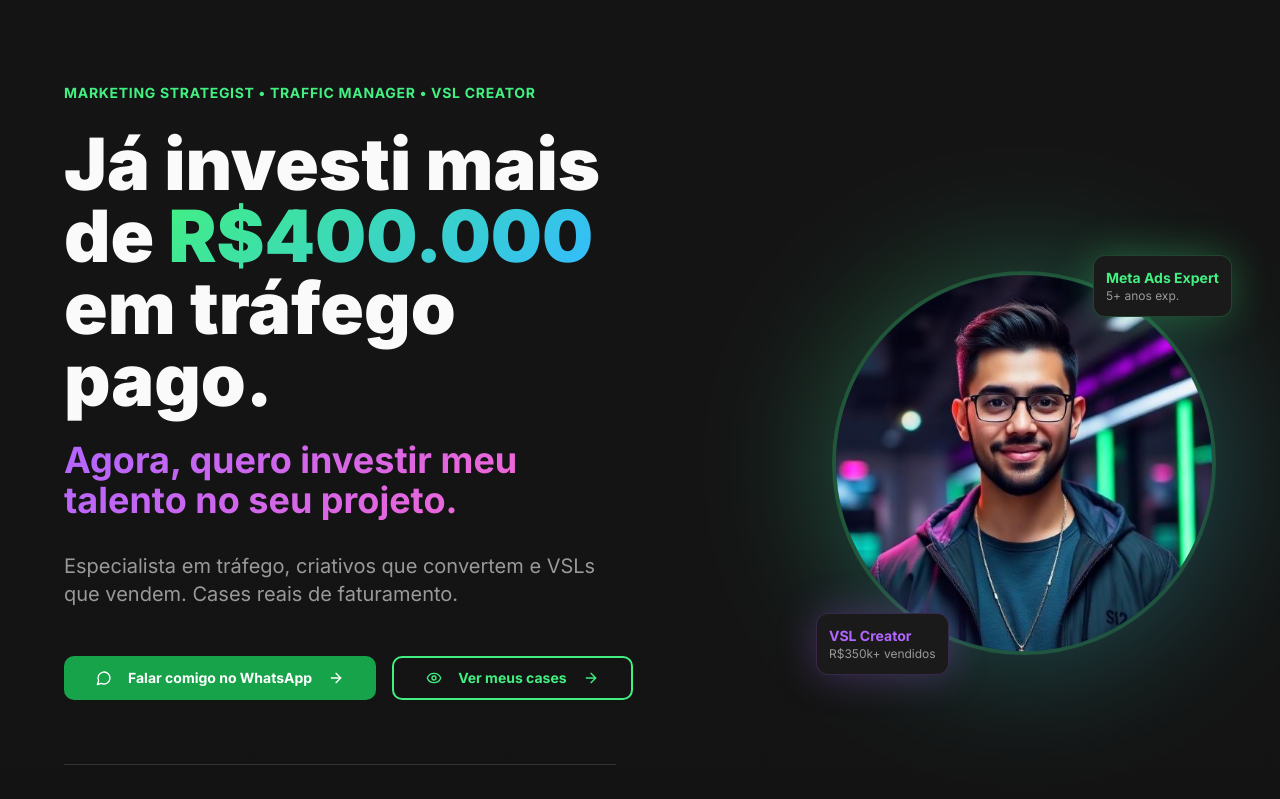
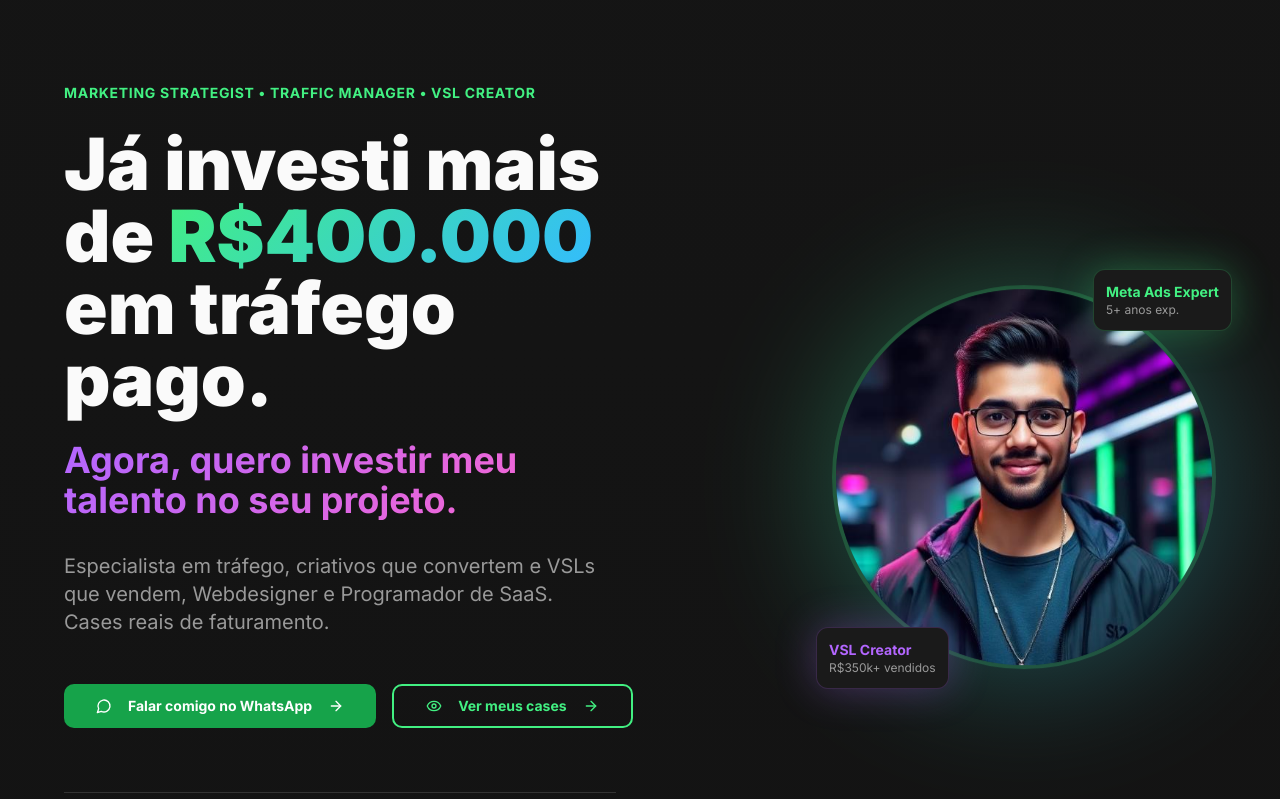
Before and after one commit to drprocesso/bruno-marketing-hero, a React (Vite) app: page / in a window 1280 px wide. Shown: the top 799 px of the page. Built offline with nearby package versions, Linux system fonts and the light colour scheme.

Commit message:
Visual edit in Lovable
Edited UI in Lovable

```diff
--- a/src/components/HeroSection.tsx
+++ b/src/components/HeroSection.tsx
@@ -22,7 +22,7 @@ export function HeroSection() {
             Agora, quero investir meu talento no seu projeto.
           </h2>
 
-          <p className="text-xl text-muted-foreground mb-12 max-w-2xl">Especialista em tráfego, criativos que convertem e VSLs que vendem. Cases reais de faturamento.</p>
+          <p className="text-xl text-muted-foreground mb-12 max-w-2xl">Especialista em tráfego, criativos que convertem e VSLs que vendem, Webdesigner e Programador de SaaS. Cases reais de faturamento.</p>
 
           <div className="flex flex-col sm:flex-row gap-4 justify-center lg:justify-start">
             <Button variant="whatsapp" size="lg" className="group">
```
